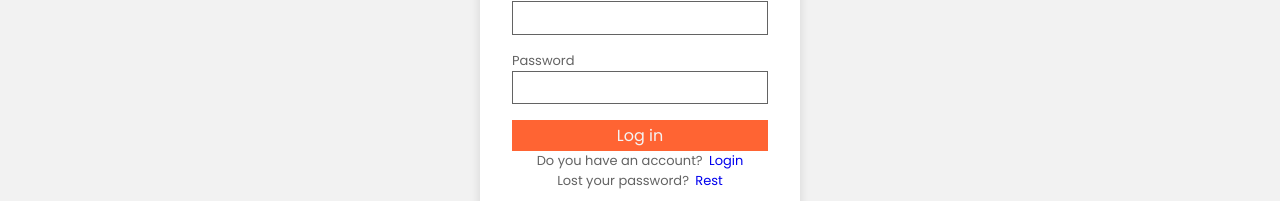
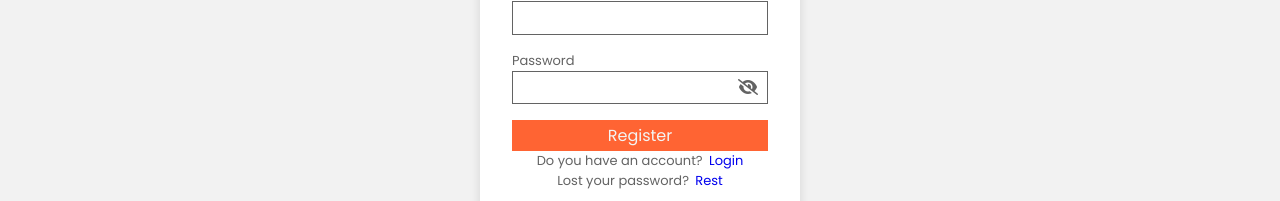
Before and after one commit to mohamedemara01018/E-commerce-with-team, a React (Vite) app: page /register in a window 1280 px wide. Shown: the part 274-475 px from the top of the page. Built offline with nearby package versions, Linux system fonts and the light colour scheme.

Commit message:
finsh input_password page

```diff
--- a/src/App.jsx
+++ b/src/App.jsx
@@ -17,12 +17,9 @@ import Dashboard from "./dashboard/page/dashboard-page/Dashboard";
 import ProductDash from './dashboard/page/product-dash/ProductDash';
 import UserDash from './dashboard/page/user-dash/UserDash';
 
-
-
 function App() {
   return (
     <div>
-      {/* <Header /> */}
       <Routes>
         <Route element={<MainLayout />}>
           <Route index path="/" element={<Home />} />
@@ -42,9 +39,6 @@ function App() {
           <Route index path='user' element={<UserDash />} />
         </Route >
       </Routes>
-
-
-
     </div>
   )
 }
--- /dev/null
+++ b/src/components/input-password/Input_password.css
@@ -0,0 +1,17 @@
+.input-password {
+    position: relative;
+
+    i {
+        position: absolute;
+        right: 10px;
+        top: 50%;
+        transform: translateY(-50%);
+        color: var(--clr-subTitle);
+        transition: 0.2s;
+    }
+
+    i:hover {
+        cursor: pointer;
+        color: var(--clr-orange);
+    }
+}
--- /dev/null
+++ b/src/components/input-password/Input_password.jsx
@@ -0,0 +1,13 @@
+/* eslint-disable react/prop-types */
+
+import './Input_password.css'
+function Input_password({ toggle_eye, handleToggle_eye }) {
+    return (
+        <div className='input-password'>
+            <input type={toggle_eye ? 'text' : 'password'} required />
+            <i onClick={handleToggle_eye} className={`fa-solid ${toggle_eye ? 'fa-eye' : 'fa-eye-slash'}`}></i>
+        </div>
+    )
+}
+
+export default Input_password
--- a/src/pages/admin-page/Admin.jsx
+++ b/src/pages/admin-page/Admin.jsx
@@ -1,8 +1,14 @@
 import { Link, useNavigate } from 'react-router-dom'
 import './Admin.css'
+import Input_password from '../../components/input-password/Input_password';
+import { useState } from 'react';
 
 function Admin() {
     const navigate = useNavigate();
+    const [toggle_eye, setToggle_eye] = useState(false)
+    function handleToggle_eye() {
+        setToggle_eye(!toggle_eye)
+    }
     return (
         <div className="admin">
             <div className="container">
@@ -14,7 +20,7 @@ function Admin() {
                         </div>
                         <div className="admin-password">
                             <label htmlFor="password">Password</label>
-                            <input type="password" id='password' required />
+                            <Input_password toggle_eye={toggle_eye} handleToggle_eye={() => handleToggle_eye()} />
                         </div>
                         <div className="admin-button" onClick={() => navigate('/admin/dashboard/product/insert')}>
                             <input className='admin-btn' type="submit" value={'Log in'} />
--- a/src/pages/register-page/Register.css
+++ b/src/pages/register-page/Register.css
@@ -32,6 +32,7 @@
                 font-size: small;
                 color: var(--clr-subTitle);
             }
+
             input {
                 all:unset;
                 border: 1px solid var(--clr-subTitle);
--- a/src/pages/register-page/Register.jsx
+++ b/src/pages/register-page/Register.jsx
@@ -1,7 +1,13 @@
 import { Link } from 'react-router-dom'
 import './Register.css'
+import Input_password from '../../components/input-password/Input_password'
+import { useState } from 'react'
 
 function Register() {
+    const [toggle_eye, setToggle_eye] = useState(false);
+    function handleToggle_eye() {
+        return setToggle_eye(!toggle_eye)
+    }
     return (
         <div className="register">
             <div className="container">
@@ -9,18 +15,18 @@ function Register() {
                     <form action="">
                         <div className="register-email">
                             <label htmlFor="email">E-mail</label>
-                            <input type="email" id='email' required/>
+                            <input type="email" id='email' required />
                         </div>
                         <div className="register-name">
                             <label htmlFor="name">Name</label>
-                            <input type="text" id='name' required/>
+                            <input type="text" id='name' required />
                         </div>
                         <div className="register-password">
                             <label htmlFor="password">Password</label>
-                            <input type="password" id='password' required/>
+                            <Input_password toggle_eye={toggle_eye} handleToggle_eye={() => handleToggle_eye()} />
                         </div>
                         <div className="register-button">
-                            <input className='register-btn' type="submit" value={'Log in'} />
+                            <input className='register-btn' type="submit" value={'Register'} />
                         </div>
                     </form>
                     <div className="not-have-account">
```
